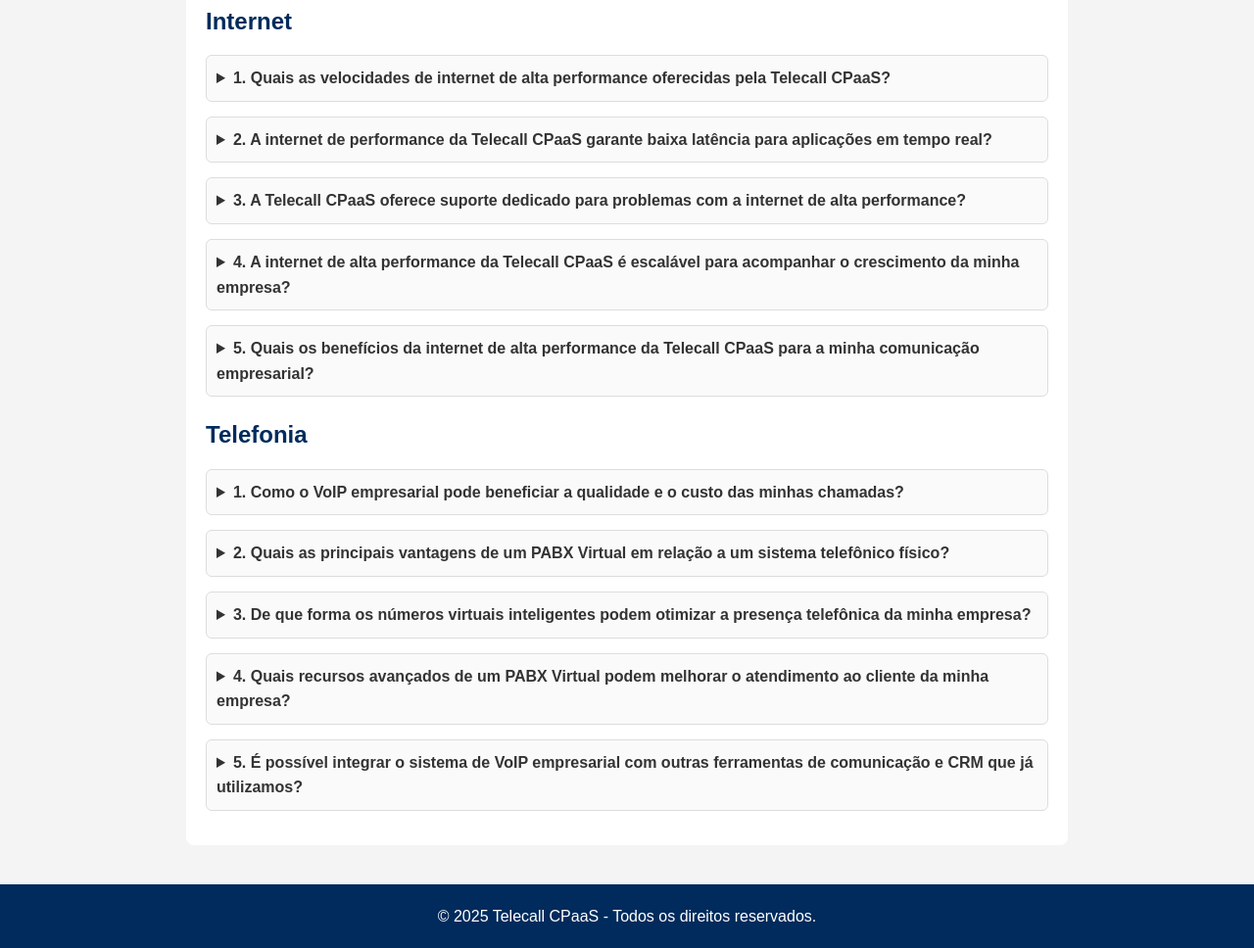
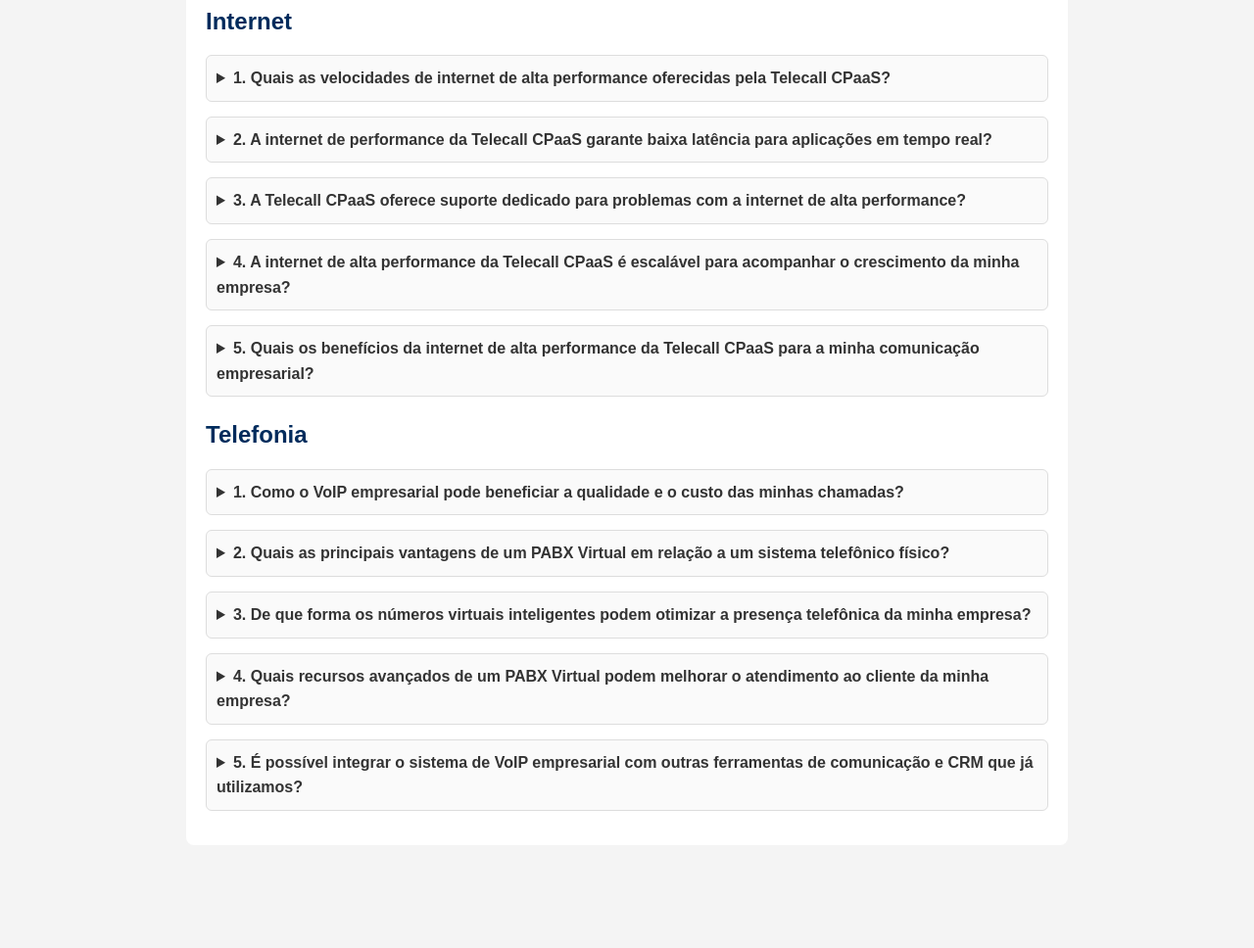
Before and after one commit to chaesblue/projetoCharles, a plain HTML site: page projeto inicio/faq.html in a window 1280 px wide. Shown: the part 194-1162 px from the top of the page at 98% size. After the commit the page ends 1097 px from the top, so only its background shows below. Drawn offline with Linux system fonts and the light colour scheme.

Commit message:
Update faq.html

```diff
--- a/projeto inicio/faq.html
+++ b/projeto inicio/faq.html
@@ -100,9 +100,6 @@
     </section>
   </main>
 
-  <footer>
-    <p>© 2025 Telecall CPaaS - Todos os direitos reservados.</p>
-  </footer>
 </body>
 
 </html>
```
